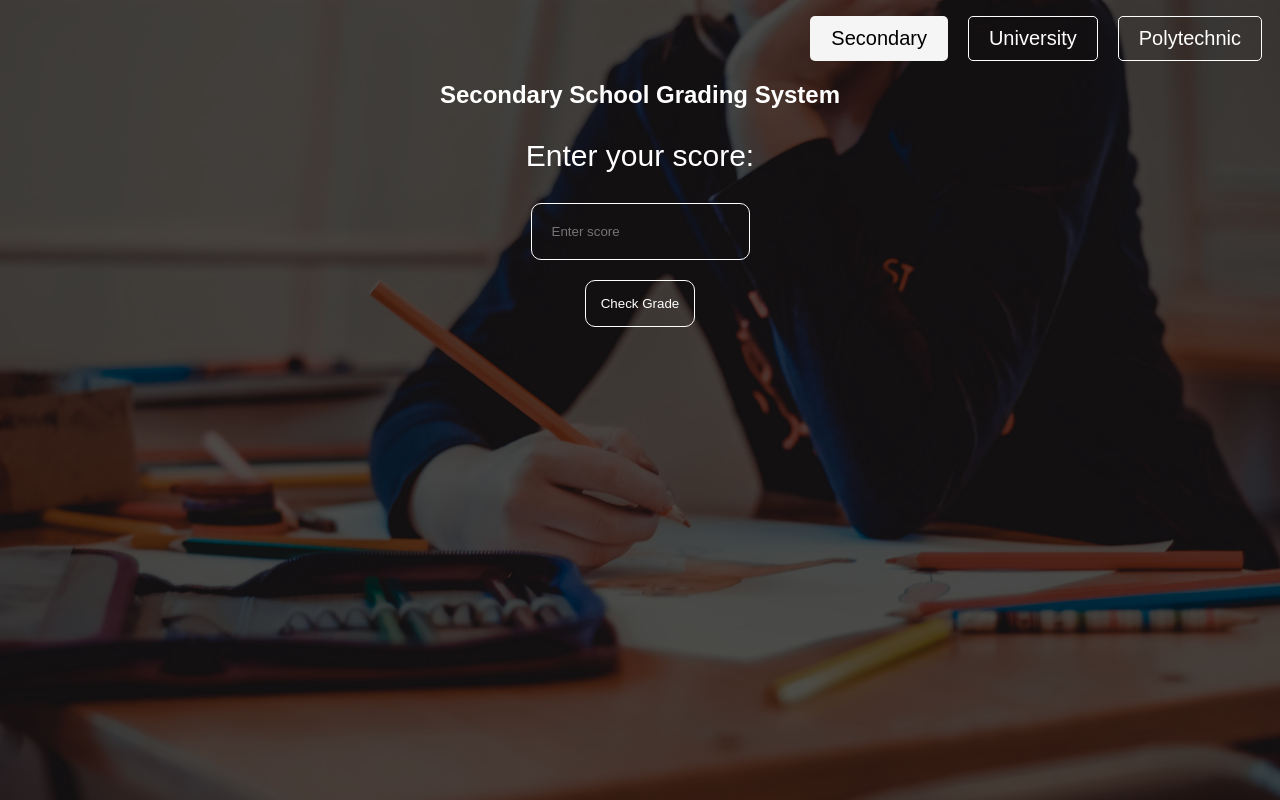
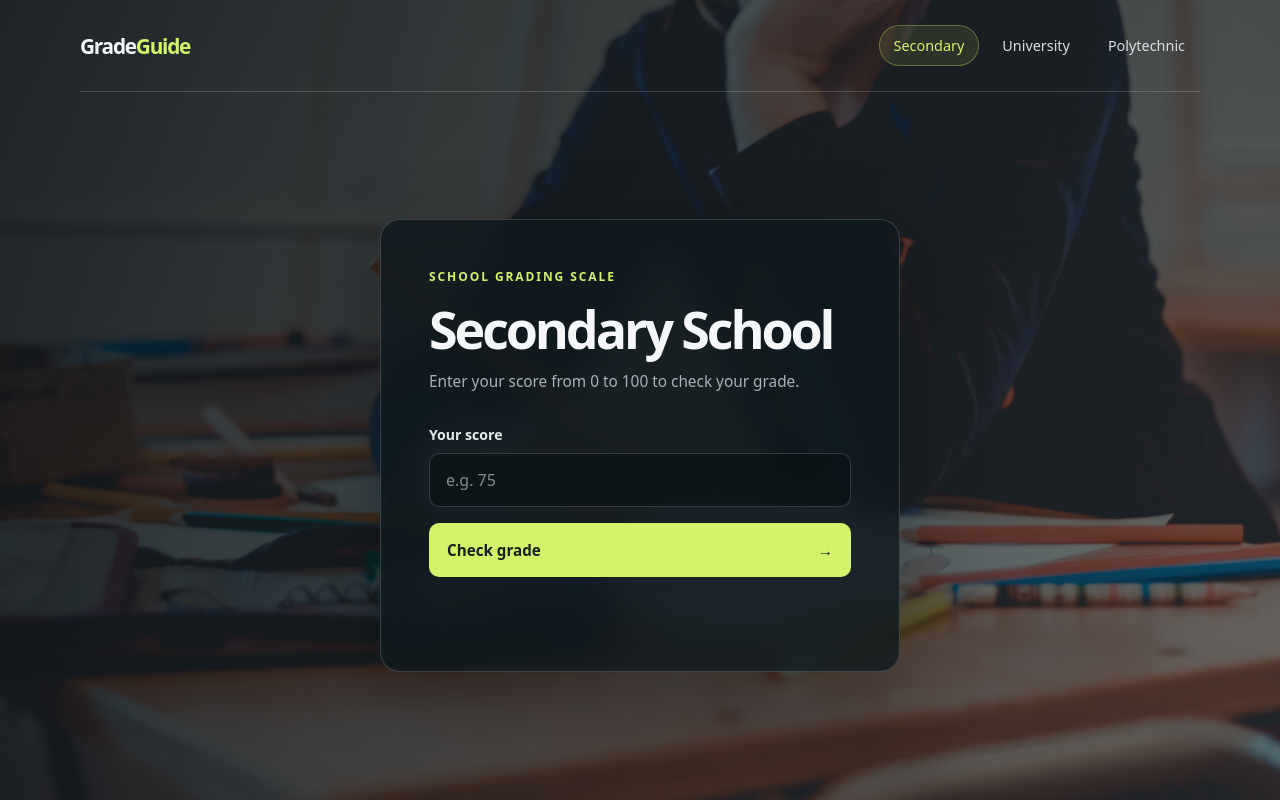
Before and after one commit to richarddeveops/conditional-statement-GRADING-SYSTEM, a plain HTML site: page secondary.html in a window 1280 px wide. Drawn offline with Linux system fonts and the light colour scheme.

Commit message:
Modified UI and sound

```diff
--- a/secondary.css
+++ b/secondary.css
@@ -1,51 +1,5 @@
 body {
-    font-family: Arial, Helvetica, sans-serif;
-    background: linear-gradient(to bottom, rgba(0,0,0,0.7), rgba(0,0,0,0.7)), url(./assets/secondary.jpg) no-repeat;
-    background-size: cover;
-    color: white;
-    text-align: center;
+    background-image:
+        linear-gradient(115deg, rgba(10, 18, 22, 0.9), rgba(12, 24, 28, 0.58)),
+        url("./assets/secondary.jpg");
 }
-.a {
-                text-decoration: none;
-                color: white;
-                background-color: transparent;
-                padding: 10px 20px;
-                border: 1px solid white;
-                border-radius: 5px;
-                font-size: 20px;
-                transition: all 1.3s ease;
-                &:hover {
-                    background-color: white;
-                    border: 1px solid white;
-                    color: black;
-                }
-            }
-            ul {
-        justify-content: right;
-        display: flex;
-        li {
-            list-style: none;
-            margin: 0 10px;
-        }
-        }
-
-        .grading-system {
-            font-size: 30px;
-            margin-top: 20px;
-            input {
-                padding: 20px;
-                background-color: transparent;
-                border: 1px solid white;
-                color: white;
-                border-radius: 10px;
-            }
-            button {
-                padding: 15px;
-                margin-top: 20px;
-                color: white;
-                background-color: transparent;
-                border: 1px solid white;
-                border-radius: 10px;
-                justify-content: center;
-            }
-        }
--- a/secondary.html
+++ b/secondary.html
@@ -3,24 +3,34 @@
 <head>
     <meta charset="UTF-8">
     <meta name="viewport" content="width=device-width, initial-scale=1.0">
-    <title>Secondary School grading system</title>
+    <meta name="theme-color" content="#101820">
+    <title>Secondary School Grading System</title>
+    <link rel="stylesheet" href="style.css">
     <link rel="stylesheet" href="secondary.css">
 </head>
 <body>
-    <ul>
-            <li><a href="secondary.html"><button class="a" style="background-color: whitesmoke; border: 1px solid transparent; color: black;">Secondary</button></a></li>
-            <li><a href="university.html"><button class="a">University</button></a></li>
-            <li><a href="polytechnic.html"><button class="a">Polytechnic</button></a></li>
-    </ul>
+    <header class="site-header">
+        <a class="brand" href="index.html">Grade<span>Guide</span></a>
+        <nav class="site-nav" aria-label="Main navigation">
+            <a class="nav-link" href="secondary.html" aria-current="page">Secondary</a>
+            <a class="nav-link" href="university.html">University</a>
+            <a class="nav-link" href="polytechnic.html">Polytechnic</a>
+        </nav>
+    </header>
 
-    <h2>Secondary School Grading System</h2>
-    <div class="grading-system">
-        <p>Enter your score:</p>
-        <input type="number" id="score" placeholder="Enter score"><br>
-        <button id="check-grade" onclick="secondary()">Check Grade</button>
-        <p id="displayarea"></p>
-
-    </div>
+    <main class="page-main">
+        <section class="grading-card" aria-labelledby="page-title">
+            <p class="eyebrow">School grading scale</p>
+            <h1 id="page-title">Secondary School</h1>
+            <p class="page-description">Enter your score from 0 to 100 to check your grade.</p>
+            <div class="score-field">
+                <label for="score">Your score</label>
+                <input type="number" id="score" min="0" max="100" step="any" placeholder="e.g. 75">
+            </div>
+            <button class="submit-button" id="check-grade" type="button" onclick="secondary()">Check grade <span aria-hidden="true">&rarr;</span></button>
+            <p class="grade-result" id="displayarea" role="status" aria-live="polite"></p>
+        </section>
+    </main>
 
     <script src="secondary.js"></script>
 </body>
--- a/secondary.js
+++ b/secondary.js
@@ -1,22 +1,34 @@
 function secondary(){
     let score = document.getElementById('score').value
     let displayarea = document.getElementById('displayarea')
+
+    let winSound = new Audio("./sound/win.mp3");
+    let failSound = new Audio("./sound/failure.mp3");
+    let empty = new Audio("./sound/dude-you-suck.mp3");
+
     if (score == ''){
         displayarea.innerHTML = "Please enter your score"
-    }
-    if (score >= 70 && score <= 100){
+        empty.play()
+    }else if (score >= 70 && score <= 100){
         displayarea.innerHTML = "Grade: A"
+        winSound.play()
     }else if (score >= 60 && score <= 69){
         displayarea.innerHTML = "Grade: B"
+        winSound.play()
     }else if (score >= 50 && score <= 59){
         displayarea.innerHTML = "Grade: C"
+        winSound.play()
     }else if (score >= 45 && score <= 49){
         displayarea.innerHTML = "Grade: D"
+        winSound.play()
     }else if (score >= 40 && score <= 44){
         displayarea.innerHTML = "Grade: E"
+        failSound.play()
     }else if (score >= 0 && score <= 39){
         displayarea.innerHTML = "Grade: F"
+        failSound.play()
     }else{
         displayarea.innerHTML = "Invalid input, please enter a number between 0 and 100."
+        empty.play()
     }
 }
```
